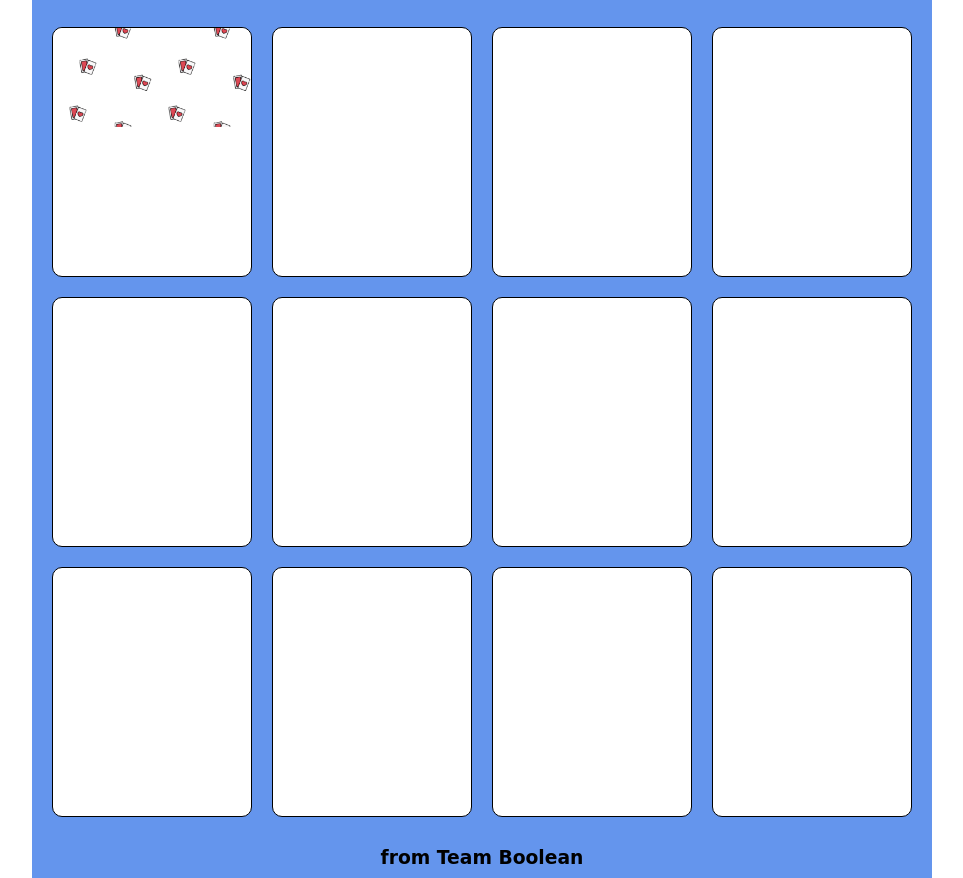
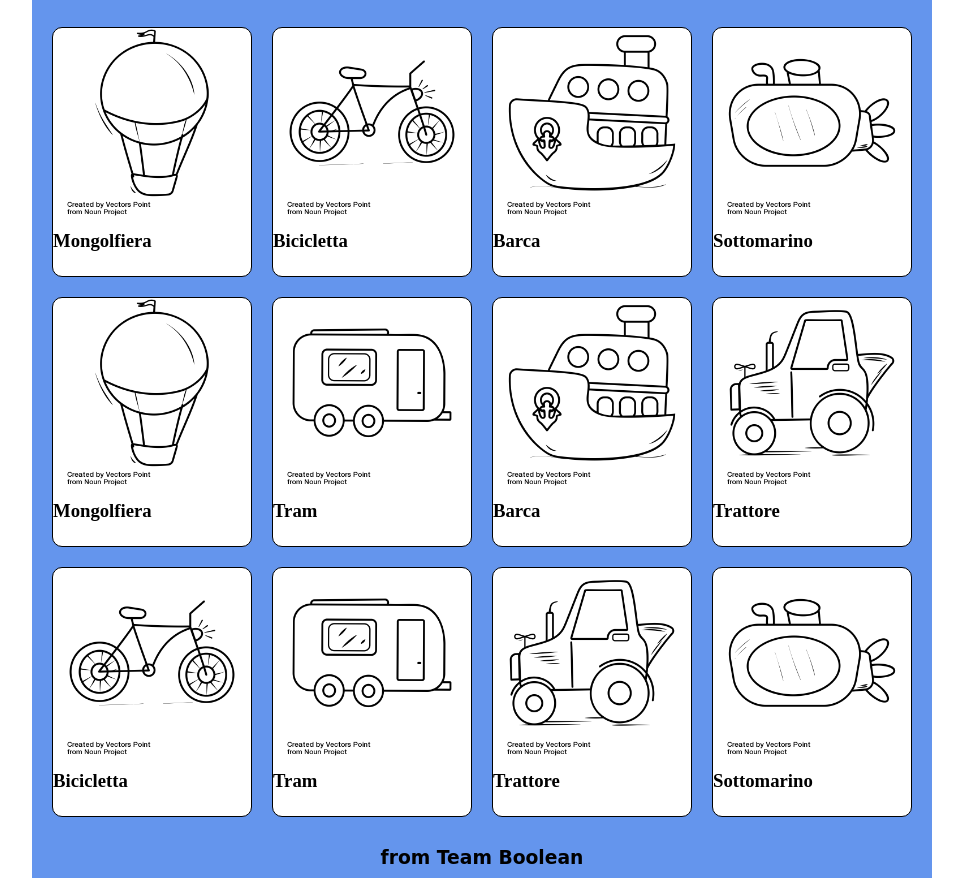
Before and after one commit to SimoneSaramondi/html-css-memory, a plain HTML site: page index.html in a window 1280 px wide. Shown: the part 71-949 px from the top of the page, without its empty margins (158-1121 px from the left). Drawn offline with Linux system fonts and the light colour scheme.

Commit message:
struttura generale

```diff
--- a/index.html
+++ b/index.html
@@ -13,24 +13,58 @@
     </header>
     <main class="container">
         <div class="row">
-            <div class="card">
-                <img src="img/pattern.png" alt="Pattern">
+            <div class="card mongolfiera">
+                <img src="img/noun_air_balloon_3134741.png" alt="Mongolfiera">
+                <h3>Mongolfiera</h3>
             </div>
-            <div class="card"></div>
-            <div class="card"></div>
-            <div class="card"></div>
+            <div class="card bicicletta">
+                <img src="img/noun_Bicycle_3134821.png" alt="Bicicletta">
+                <h3>Bicicletta</h3>
+            </div>
+            <div class="card barca">
+                <img src="img/noun_Cruise_Ship_3134824.png" alt="Barca">
+                <h3>Barca</h3>
+            </div>
+            <div class="card sottomarino">
+                <img src="img/noun_Submarine_3134738.png" alt="Sottomarino">
+                <h3>Sottomarino</h3>
+            </div>
         </div>
         <div class="row">
-            <div class="card"></div>
-            <div class="card"></div>
-            <div class="card"></div>
-            <div class="card"></div>
+            <div class="card mongolfiera">
+                <img src="img/noun_air_balloon_3134741.png" alt="Mongolfiera">
+                <h3>Mongolfiera</h3>
+            </div>
+            <div class="card tram">
+                <img src="img/noun_Tram_3134750.png" alt="Tram">
+                <h3>Tram</h3>
+            </div>
+            <div class="card barca">
+                <img src="img/noun_Cruise_Ship_3134824.png" alt="Barca">
+                <h3>Barca</h3>
+            </div>
+            <div class="card trattore">
+                <img src="img/noun_Tractor_3134797.png" alt="Trattore">
+                <h3>Trattore</h3>
+            </div>
         </div>
         <div class="row">
-            <div class="card"></div>
-            <div class="card"></div>
-            <div class="card"></div>
-            <div class="card"></div>
+            <div class="card bicicletta">
+                <img src="img/noun_Bicycle_3134821.png" alt="Bicicletta">
+                <h3>Bicicletta</h3>
+            </div>
+            <div class="card tram">
+                <img src="img/noun_Tram_3134750.png" alt="Tram">
+                <h3>Tram</h3>
+            </div>
+            <div class="card trattore">
+                <img src="img/noun_Tractor_3134797.png" alt="Trattore">
+                <h3>Trattore</h3>
+            </div>
+            <div class="card sottomarino">
+                <img src="img/noun_Submarine_3134738.png" alt="Sottomarino">
+                <h3>Sottomarino</h3>
+            </div>
         </div>
     </main>
     <footer>
```
